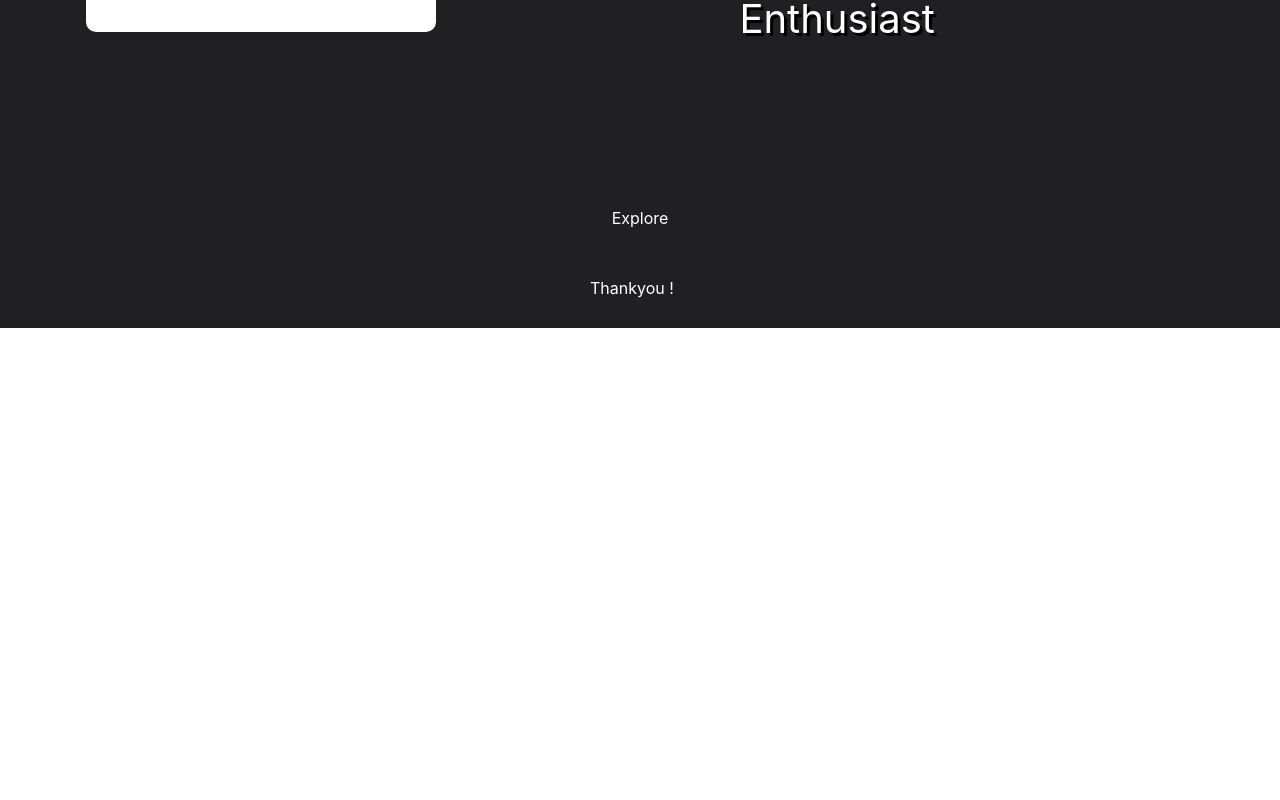
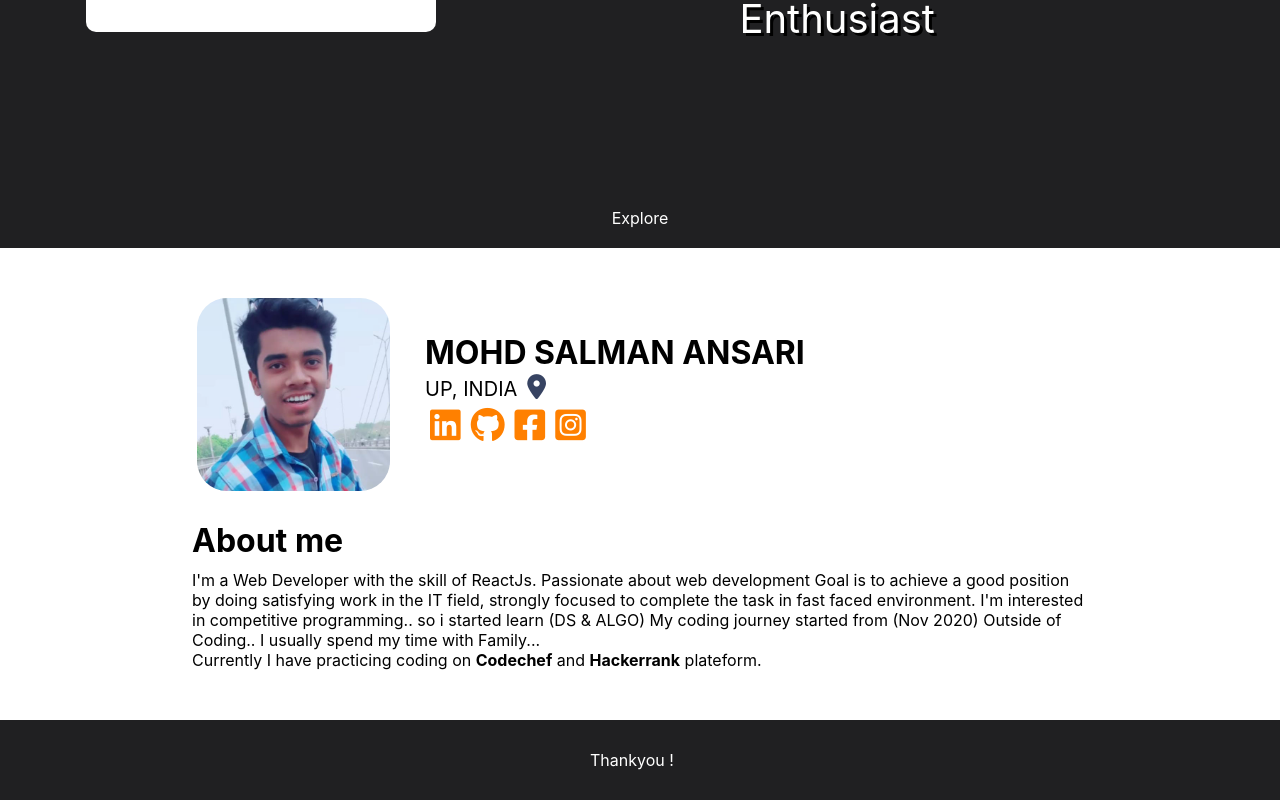
Before and after one commit to salmanansari14/Portfolioweb, a React (Create React App) app: page /about in a window 1280 px wide. Shown: the part 552-1352 px from the top of the page. Before the commit the page ends 880 px from the top, so only its background shows below. Built offline with nearby package versions, Linux system fonts and the light colour scheme.

Commit message:
fix screen size

```diff
--- a/src/App.js
+++ b/src/App.js
@@ -102,7 +102,7 @@ function App() {
             <Contact />
           </Route>
 
-          <Route exact path="/Portfolioweb/About">
+          <Route exact path="/About">
             <Intro />
           </Route>
 
--- a/src/Component/Top.js
+++ b/src/Component/Top.js
@@ -21,7 +21,7 @@ function Top() {
                     <nav>
                         <ul className='ull'>
                             <li className="lin"> <a href="/Portfolioweb">  HOME </a></li>
-                            <li className="lin"> <a href="/Portfolioweb/About">  ABOUT</a></li>
+                            <li className="lin"> <a href="/About">  ABOUT</a></li>
                             <li className="lin"> <a href="/Services"> SERVICES</a></li>
                             <li className="lin"> <a for="Contact" href="/Contact">  CONTACT</a></li>
                         </ul>
--- a/src/style/Top.css
+++ b/src/style/Top.css
@@ -146,7 +146,7 @@ nav {
 }
 
 
-@media(max-width: 778px) {
+@media(max-width: 980px) {
 
   .hed {
     background-color: rgb(32, 32, 34);
```
